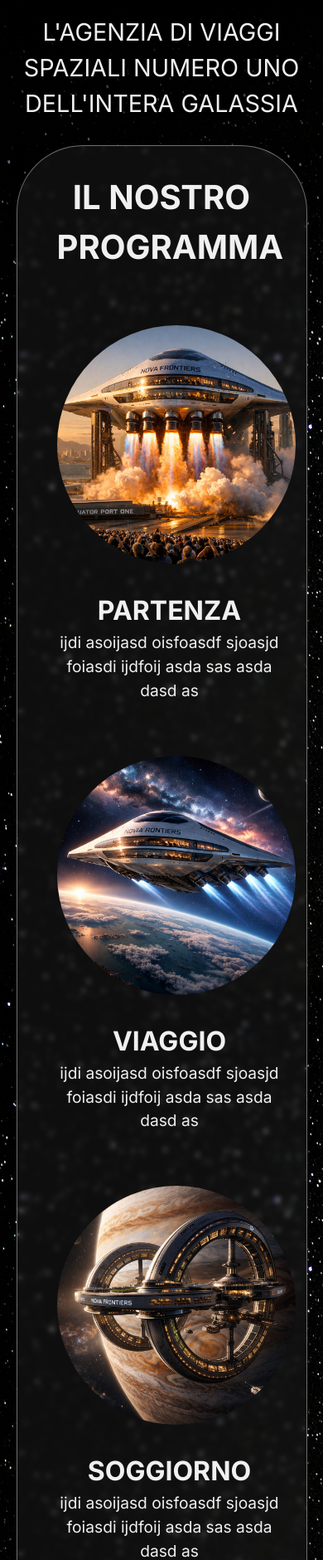
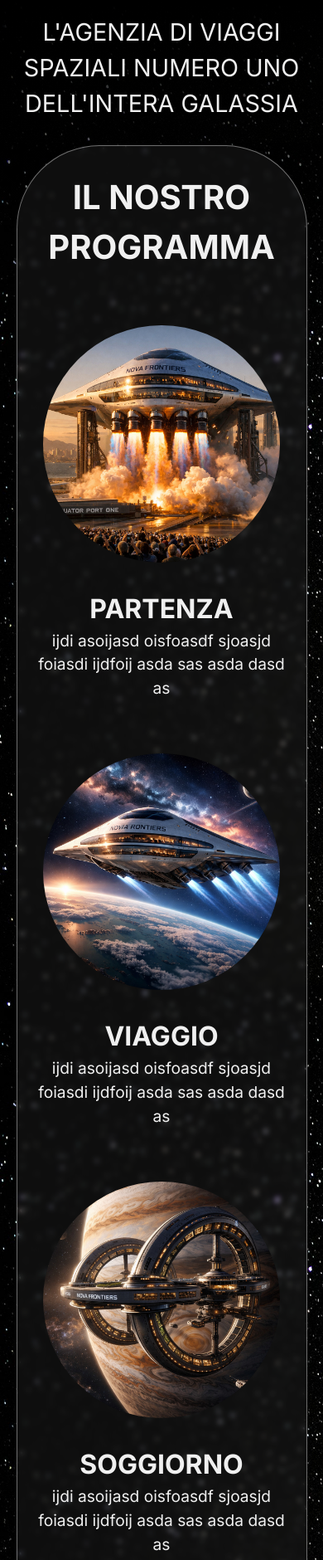
Before and after one commit to Chris-Libra-Unipd/ProgettoTecWeb, a PHP site: page / in a window 390 px wide. Shown: the part 843-2723 px from the top of the page at 83% size. Run offline with PHP 8.4, Linux system fonts and the light colour scheme.

Commit message:
risoluzione alcuni problemi sezione il nostro programma mobile

```diff
--- a/css/mini_style.css
+++ b/css/mini_style.css
@@ -51,9 +51,18 @@ h2 {
     margin-bottom: 1.5em;
 }
 
+/*================MAIN HOME====================== */
+/*================MAIN HOME====================== */
+/*================MAIN HOME====================== */
+
+.img-lista-programma {
+    flex-shrink: 1;
+    max-width: 90%;
+}
+
 #programma-container {
-    height: 2000px;
-    border-radius: 80px;
+    border-radius: 100px;
+    padding: 2em 1em;
 }
 
 
--- a/css/style.css
+++ b/css/style.css
@@ -372,7 +372,7 @@ header {
 }
 
 .img-lista-programma {
-    height: 18em;
+    width: 18em;
     border-radius: 50%;
     flex-shrink: 0;
 }
```
